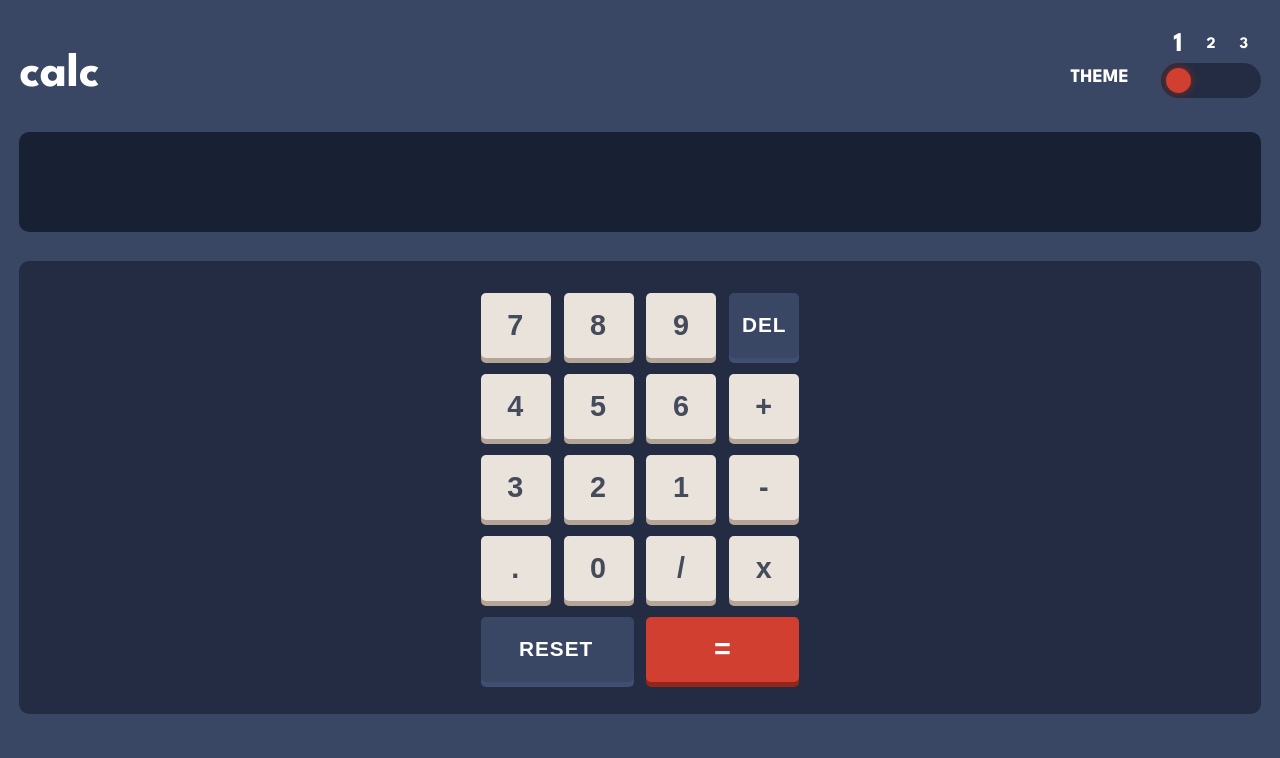
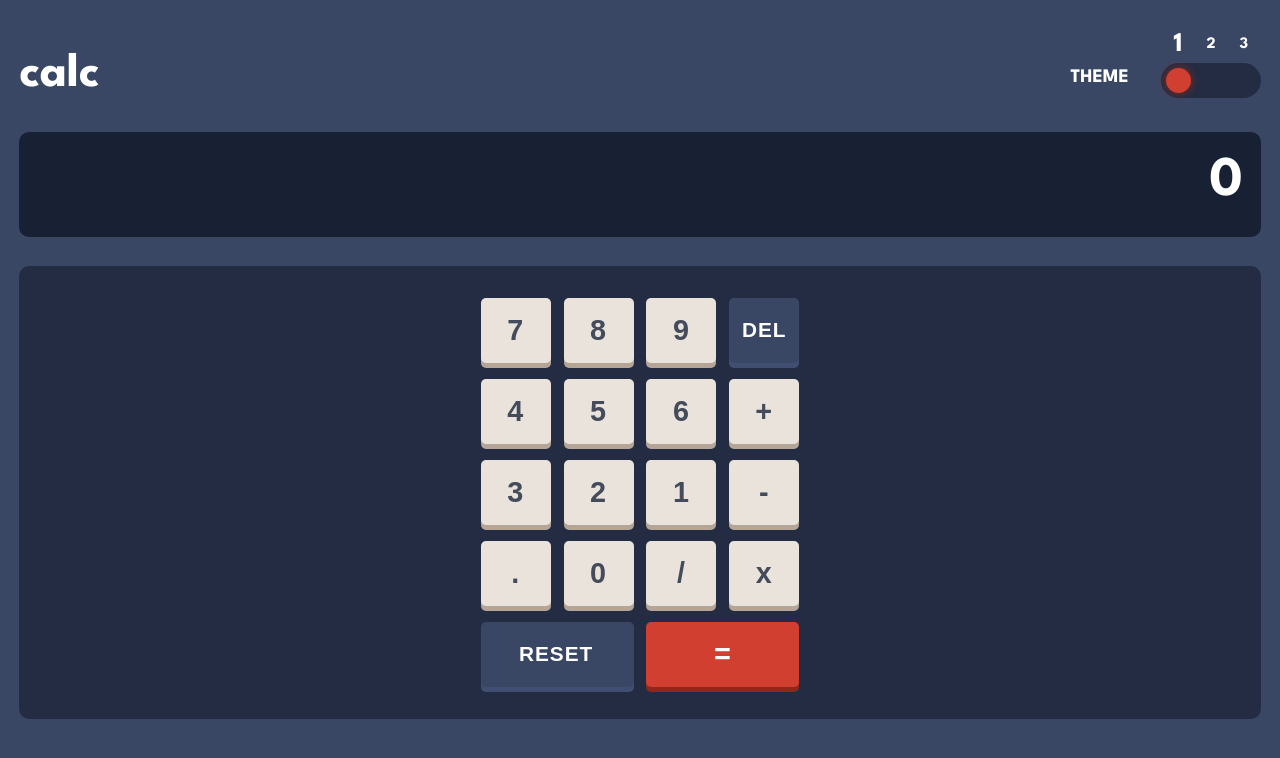
Before and after one commit to OGBENI-NG/calculator-app-main, a React (Vite) app: page / in a window 1280 px wide. Shown: the top 758 px of the page. Built offline with nearby package versions, Linux system fonts and the light colour scheme.

Commit message:
add-result

```diff
--- a/App.css
+++ b/App.css
@@ -155,14 +155,10 @@ h1 {
   -webkit-filter: drop-shadow(0px 0px 4px var(--Soft-cyan-key-shadow));
   filter: drop-shadow(0px 0px 4px var(--Soft-cyan-key-shadow));
 }
-
 /* screen section */
 .screen {
-  margin: 0;
-  height: 100px;
+  height: 105px;
   background-color: var(--Very-dark-desaturated-blue-screen-background);
-  text-align: right;
-  font-weight: 700;
   letter-spacing: 2px;
   -webkit-border-radius: 10px;
   -moz-border-radius: 10px;
@@ -170,6 +166,13 @@ h1 {
   -o-border-radius: 10px;
   border-radius: 10px;
 }
+.screen h2, .screen span {
+  margin: 0;
+  white-space: nowrap;
+  overflow: hidden;
+  text-overflow: ellipsis;
+}
+
 .screen.theme-two-theme {
   background-color: var( --Very-light-gray-screen-background);
 }
@@ -216,6 +219,7 @@ h1 {
 .equal-btn {
   grid-column: -1/3;
 }
+
 .equal-btn.theme-one-theme {
   background-color: var(--Red-key-background-toggle);
   box-shadow: 0px 5px 0px 0px var(--Dark-red-key-shadow);
@@ -264,8 +268,18 @@ button:active {
 
 @media (min-width: 370px)  {
   .screen {
-    padding: .5em .3em;
-    font-size: 3rem;
+   padding: 1em;
+  }
+  .screen span {
+    font-size: 1rem;
+    margin-top: -.4em;
+    display: block;
+    text-align: right;
+  }
+  .screen h2 {
+    font-size: 3.5rem;
+    margin-top: .25em;
+    text-align: right;
   }
   .buttons-wrapper-inner {
     column-gap: .8em;
--- a/App.jsx
+++ b/App.jsx
@@ -13,13 +13,9 @@ function App() {
 
   function handleButtonClick(value) {
     if (value === 'x') {
-      value = '*';
+      value = '*'
     }
-    if (value === 'RESET') {
-      // Clear input field
-      setInput([]);
-      setResult('');
-    } else if (value === 'DEL') {
+    if (value === 'DEL') {
       // Remove the last element from the input
       setInput((prevInput) => prevInput.slice(0, -1));
     }
@@ -54,11 +50,26 @@ function App() {
 
   // Helper function to check if a value is an operator
   function isOperator(value) {
-
     return ['+', '-', '*', '/'].includes(value);
   }
+  function clearInput() {
+    setInput([])
+    setResult(0)
+  }
 
-    // Replace your existing evaluateInput function with this one:
+  const resultValue = !input.join("") ? "0" : (
+    result || (() => {
+      let firstInput = '';
+      for (let i = 0; i < input.length; i++) {
+        if (isOperator(input[i])) {
+          break;
+        }
+        firstInput += input[i];
+      }
+      return firstInput;
+    })()
+  )
+
   function evaluateInput(inputArray) {
     try {
       const expression = inputArray.join('');
@@ -82,11 +93,15 @@ function App() {
     }
   }
 
-
   return (
     <main className={`app ${theme}-theme`}>
       <Header/>
-      <h2 className={`screen ${theme}-theme`}>{result || input.join('')}</h2>
+      <div className={`screen ${theme}-theme`}>
+        <span className='result'>{input.join('')}</span>
+        <h2>
+          {resultValue}
+        </h2>
+      </div>
       <section className={`buttons-wrapper ${theme}-theme`}>
         <div className='buttons-wrapper-inner'>
           <NumberButton
@@ -101,10 +116,13 @@ function App() {
             className={`key-btn ${theme}-theme`}
             onClick={handleButtonClick}
           >9</NumberButton>
-          <NumberButton
+          {result ? (<NumberButton
+            className={`delete-btn ${theme}-theme`}
+            onClick={clearInput}
+          >C</NumberButton>) : (<NumberButton
             className={`delete-btn ${theme}-theme`}
             onClick={handleButtonClick}
-          >DEL</NumberButton>
+          >DEL</NumberButton>)}
           <NumberButton
             className={`key-btn ${theme}-theme`}
             onClick={handleButtonClick}
@@ -156,12 +174,13 @@ function App() {
             x</NumberButton>
           <NumberButton
             className={`reset-btn ${theme}-theme`}
-            onClick={handleButtonClick}
+            onClick={clearInput}
           >
             RESET</NumberButton>
           <NumberButton
             className={`equal-btn ${theme}-theme`}
             onClick={handleButtonClick}
+            disabled={!input.join('') ? true : false}
           >
             =</NumberButton>
         </div>
--- a/Hook/UseContext.jsx
+++ b/Hook/UseContext.jsx
@@ -1,9 +1,19 @@
-import React, { createContext, useState } from "react";
+import React, { createContext, useState, useEffect } from "react";
 
 const ThemeContext = createContext()
 
 export default function UseContext({children}) {
-      const [theme, setTheme] = useState("theme-one")
+      const [theme, setTheme] = useState(storeThemeToLocalStorage)
+
+      //using localStorage to store the theme
+      function storeThemeToLocalStorage() {
+            const storeTheme = localStorage.getItem("theme")
+            return storeTheme ? storeTheme : "theme-one"
+      }
+
+      useEffect(() => {
+            localStorage.setItem("theme", theme)
+      },[theme])
 
       function toggleTheme() {
             if( theme === "theme-one" ) {
```
